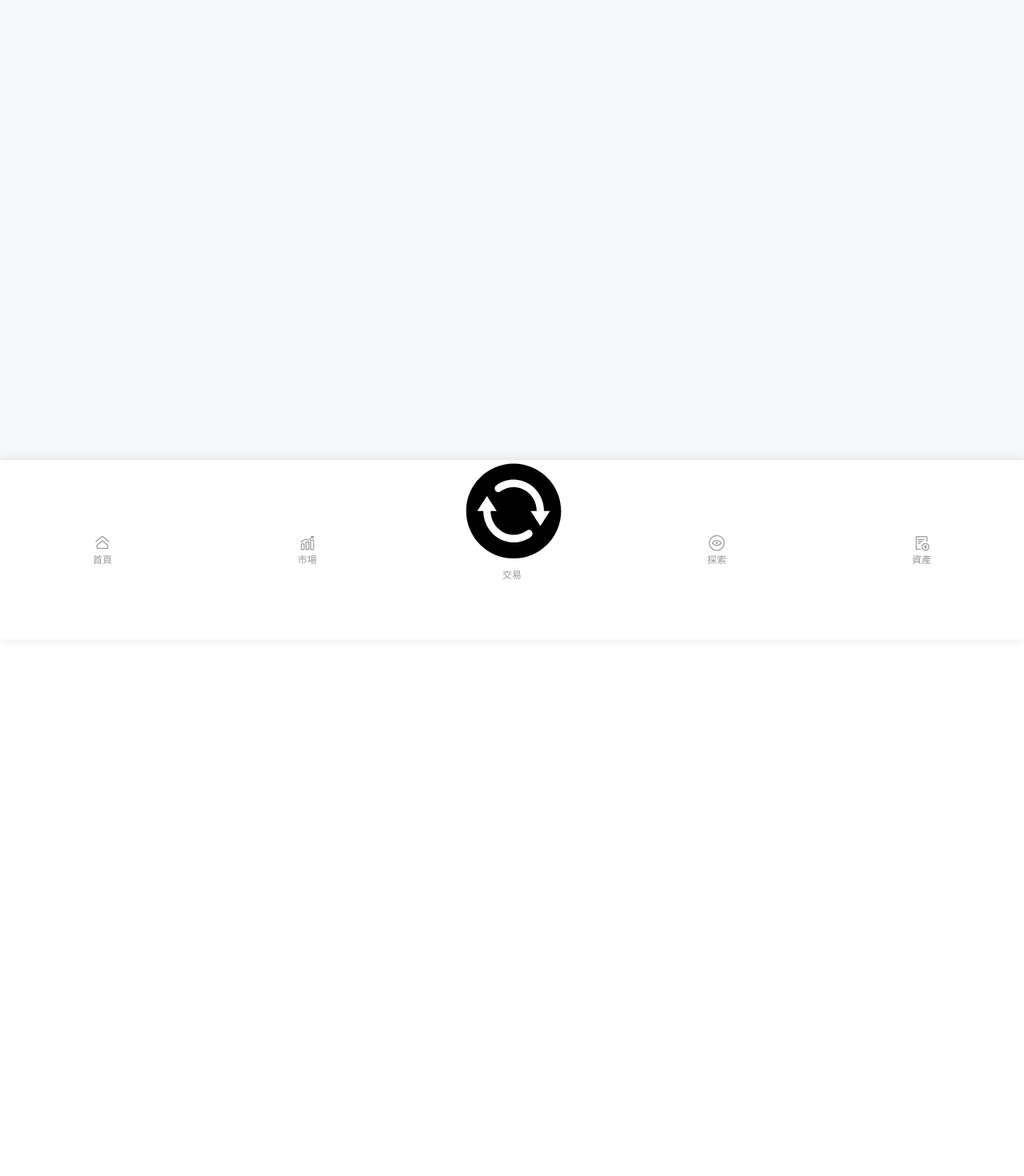
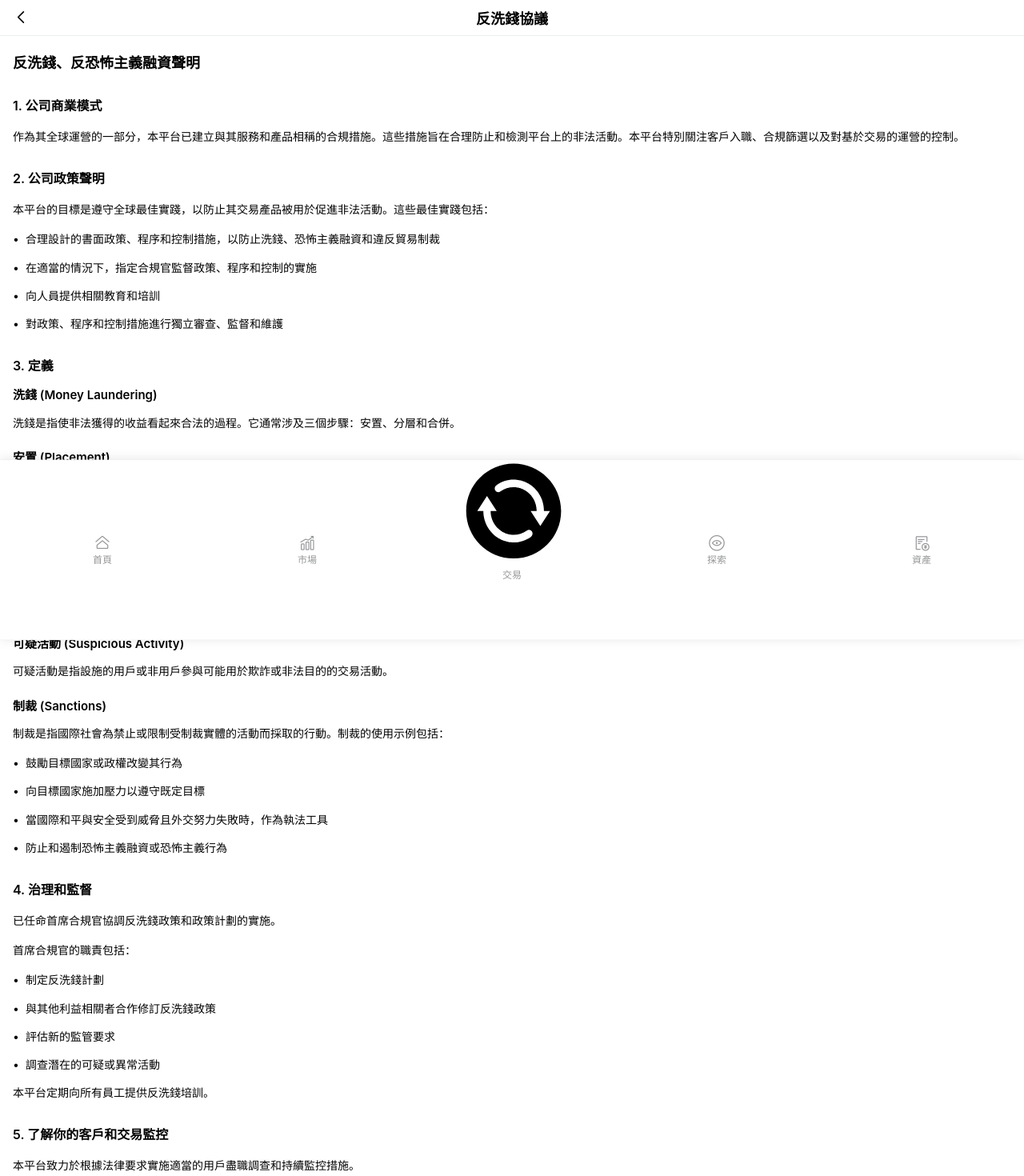
Before and after one commit to myuu69700-ship-it/web3_h5, a Vue app: page /anti-money-laundering in a window 1280 px wide. Before the commit this address had no page. Shown: the top 1470 px of the page at 80% size. Before the commit the page ends 800 px from the top, so only its background shows below. Built offline with nearby package versions, Linux system fonts and the light colour scheme.

Commit message:
feat:反洗钱协议

```diff
--- a/src/components/Home/MenuSection.vue
+++ b/src/components/Home/MenuSection.vue
@@ -80,7 +80,7 @@
       <div v-if="expandedMenus.policies" class="menu-content">
         <div class="menu-sub-item" @click="handleTermsOfServiceClick">{{ t("termsOfService") }}</div>
         <div class="menu-sub-item" @click="handlePrivacyPolicyClick">{{ t("privacyPolicy") }}</div>
-        <div class="menu-sub-item">{{ t("antiMoneyLaundering") }}</div>
+        <div class="menu-sub-item" @click="handleAntiMoneyLaunderingClick">{{ t("antiMoneyLaundering") }}</div>
       </div>
     </div>
   </div>
@@ -162,6 +162,11 @@ const handleTermsOfServiceClick = () => {
 const handlePrivacyPolicyClick = () => {
   router.push('/privacy-policy')
 }
+
+// 处理反洗钱协议点击
+const handleAntiMoneyLaunderingClick = () => {
+  router.push('/anti-money-laundering')
+}
 </script>
 
 <style lang="scss" scoped>
--- a/src/router/index.js
+++ b/src/router/index.js
@@ -79,6 +79,14 @@ const routes = [
     component: () => import('@/views/PrivacyPolicy.vue'),
     meta: {
       title: '隐私协议'
+    }
+  },
+  {
+    path: '/anti-money-laundering',
+    name: 'AntiMoneyLaundering',
+    component: () => import('@/views/AntiMoneyLaundering.vue'),
+    meta: {
+      title: '反洗钱协议'
     }
   },
   {
--- /dev/null
+++ b/src/views/AntiMoneyLaundering.vue
@@ -0,0 +1,261 @@
+<template>
+  <div class="anti-money-laundering">
+    <!-- 顶部导航栏 -->
+    <div class="header">
+      <van-icon name="arrow-left" class="back-icon" @click="goBack" />
+      <div class="title">反洗錢協議</div>
+    </div>
+
+    <!-- 内容区域 - 可滚动 -->
+    <div class="content-wrapper">
+      <div class="content">
+        <!-- 反洗钱、反恐怖主义融资声明 -->
+        <section class="section">
+          <h1 class="main-title">反洗錢、反恐怖主義融資聲明</h1>
+        </section>
+
+        <!-- 1. 公司商業模式 -->
+        <section class="section">
+          <h2 class="section-title">1. 公司商業模式</h2>
+          <p class="paragraph">
+            作為其全球運營的一部分，本平台已建立與其服務和產品相稱的合規措施。這些措施旨在合理防止和檢測平台上的非法活動。本平台特別關注客戶入職、合規篩選以及對基於交易的運營的控制。
+          </p>
+        </section>
+
+        <!-- 2. 公司政策聲明 -->
+        <section class="section">
+          <h2 class="section-title">2. 公司政策聲明</h2>
+          <p class="paragraph">
+            本平台的目標是遵守全球最佳實踐，以防止其交易產品被用於促進非法活動。這些最佳實踐包括：
+          </p>
+          <ul class="list">
+            <li>合理設計的書面政策、程序和控制措施，以防止洗錢、恐怖主義融資和違反貿易制裁</li>
+            <li>在適當的情況下，指定合規官監督政策、程序和控制的實施</li>
+            <li>向人員提供相關教育和培訓</li>
+            <li>對政策、程序和控制措施進行獨立審查、監督和維護</li>
+          </ul>
+        </section>
+
+        <!-- 3. 定義 -->
+        <section class="section">
+          <h2 class="section-title">3. 定義</h2>
+
+          <div class="definition-item">
+            <h3 class="definition-title">洗錢 (Money Laundering)</h3>
+            <p class="paragraph">
+              洗錢是指使非法獲得的收益看起來合法的過程。它通常涉及三個步驟：安置、分層和合併。
+            </p>
+          </div>
+
+          <div class="definition-item">
+            <h3 class="definition-title">安置 (Placement)</h3>
+            <p class="paragraph">
+              安置是指通過存款或其他方式將非法收益存入傳統金融機構的過程。
+            </p>
+          </div>
+
+          <div class="definition-item">
+            <h3 class="definition-title">分層 (Layering)</h3>
+            <p class="paragraph">
+              分層是指通過使用複雜的金融交易層將犯罪活動的收益與其來源分離的過程。例如，將現金轉換為旅行支票、匯票、電匯、信用證、股票、債券或購買資產。
+            </p>
+          </div>
+
+          <div class="definition-item">
+            <h3 class="definition-title">合併 (Integration)</h3>
+            <p class="paragraph">
+              合併是指使用看似合法的交易來隱藏非法收益，允許"洗淨"的資金重新分配給犯罪分子，並將現在乾淨的資金重新整合到正常使用中。
+            </p>
+          </div>
+
+          <div class="definition-item">
+            <h3 class="definition-title">可疑活動 (Suspicious Activity)</h3>
+            <p class="paragraph">
+              可疑活動是指設施的用戶或非用戶參與可能用於欺詐或非法目的的交易活動。
+            </p>
+          </div>
+
+          <div class="definition-item">
+            <h3 class="definition-title">制裁 (Sanctions)</h3>
+            <p class="paragraph">
+              制裁是指國際社會為禁止或限制受制裁實體的活動而採取的行動。制裁的使用示例包括：
+            </p>
+            <ul class="list">
+              <li>鼓勵目標國家或政權改變其行為</li>
+              <li>向目標國家施加壓力以遵守既定目標</li>
+              <li>當國際和平與安全受到威脅且外交努力失敗時，作為執法工具</li>
+              <li>防止和遏制恐怖主義融資或恐怖主義行為</li>
+            </ul>
+          </div>
+        </section>
+
+        <!-- 4. 治理和監督 -->
+        <section class="section">
+          <h2 class="section-title">4. 治理和監督</h2>
+          <p class="paragraph">
+            已任命首席合規官協調反洗錢政策和政策計劃的實施。
+          </p>
+          <p class="paragraph">首席合規官的職責包括：</p>
+          <ul class="list">
+            <li>制定反洗錢計劃</li>
+            <li>與其他利益相關者合作修訂反洗錢政策</li>
+            <li>評估新的監管要求</li>
+            <li>調查潛在的可疑或異常活動</li>
+          </ul>
+          <p class="paragraph">
+            本平台定期向所有員工提供反洗錢培訓。
+          </p>
+        </section>
+
+        <!-- 5. 了解你的客戶和交易監控 -->
+        <section class="section">
+          <h2 class="section-title">5. 了解你的客戶和交易監控</h2>
+          <p class="paragraph">
+            本平台致力於根據法律要求實施適當的用戶盡職調查和持續監控措施。
+          </p>
+          <p class="paragraph">
+            本平台將努力防止用戶從事非法或其他未經授權的活動。
+          </p>
+          <p class="paragraph">
+            本平台將其軟件開發和其他服務協議整合在一起，這些協議通過內部運營職能執行，以確保遵守適用的法律。
+          </p>
+          <p class="paragraph">了解你的客戶 (KYC) 和客戶盡職調查：</p>
+          <p class="paragraph">
+            本平台採用基於風險的客戶交易監控機制。該機制使本平台能夠了解用戶與平台關係的性質和目的，這對於創建客戶風險檔案至關重要。
+          </p>
+          <p class="paragraph">
+            為實現這一目標，本平台在開戶時收集特定的有文件和無文件信息。這些信息根據帳戶類型和所提供服務的性質進行定制。
+          </p>
+          <p class="paragraph">
+            本平台為不同客戶維護不同的客戶交易監控機制，這意味著採用分層或基於風險的方法。
+          </p>
+        </section>
+      </div>
+    </div>
+  </div>
+</template>
+
+<script setup>
+import { useRouter } from "vue-router";
+
+const router = useRouter();
+
+const goBack = () => {
+  router.back();
+};
+</script>
+
+<style lang="scss" scoped>
+.anti-money-laundering {
+  min-height: 100vh;
+  background-color: #fff;
+  display: flex;
+  flex-direction: column;
+}
+
+.header {
+  display: flex;
+  align-items: center;
+  padding: 12px 16px;
+  position: relative;
+  border-bottom: 1px solid #ebedf0;
+  background-color: #fff;
+  flex-shrink: 0;
+  z-index: 10;
+
+  .back-icon {
+    font-size: 20px;
+    color: #040303;
+    cursor: pointer;
+    z-index: 2;
+  }
+
+  .title {
+    position: absolute;
+    left: 50%;
+    transform: translateX(-50%);
+    font-size: 18px;
+    font-weight: 600;
+    color: #040303;
+    width: 100%;
+    text-align: center;
+  }
+}
+
+.content-wrapper {
+  flex: 1;
+  overflow-y: auto;
+  -webkit-overflow-scrolling: touch;
+  background-color: #fff;
+}
+
+.content {
+  padding: 20px 16px;
+  line-height: 1.8;
+  color: #040303;
+  max-width: 100%;
+
+  .main-title {
+    font-size: 18px;
+    font-weight: 700;
+    margin-bottom: 20px;
+    color: #040303;
+    line-height: 1.5;
+  }
+
+  .section {
+    margin-bottom: 28px;
+
+    .section-title {
+      font-size: 16px;
+      font-weight: 600;
+      margin-bottom: 14px;
+      color: #040303;
+      line-height: 1.5;
+    }
+
+    .paragraph {
+      font-size: 14px;
+      line-height: 1.8;
+      margin-bottom: 12px;
+      color: #040303;
+      word-break: break-word;
+    }
+
+    .list {
+      margin-top: 12px;
+      padding-left: 0;
+      list-style: none;
+
+      li {
+        font-size: 14px;
+        line-height: 1.8;
+        margin-bottom: 10px;
+        color: #040303;
+        word-break: break-word;
+        padding-left: 16px;
+        position: relative;
+
+        &::before {
+          content: "•";
+          position: absolute;
+          left: 0;
+          color: #040303;
+        }
+      }
+    }
+
+    .definition-item {
+      margin-bottom: 20px;
+
+      .definition-title {
+        font-size: 15px;
+        font-weight: 600;
+        margin-bottom: 10px;
+        color: #040303;
+        line-height: 1.5;
+      }
+    }
+  }
+}
+</style>
```
